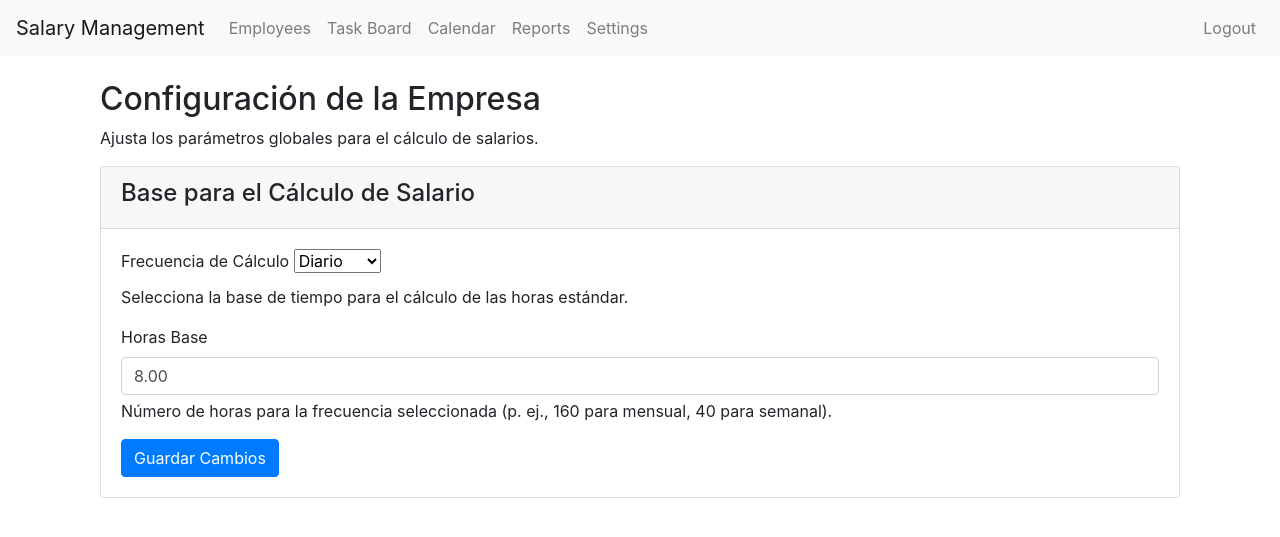
After one commit to bambinounos/employees-overtime, a Django app: page /settings/ in a window 1280 px wide. The commit adds this page. Shown: the top 537 px of the page. Run offline with Django 5.2, Linux system fonts and the light colour scheme; a user stored in the database is signed in; data comes from the database, SQL or seed files in the repository; both versions use the stored data as it was after the commit; some libraries are stand-ins or nearby versions.

Commit message:
feat: Make work hours configurable for salary calculation
Adds a new "Settings" page where administrators can configure the base work hours for salary calculation.

The settings allow specifying the number of hours and whether they are on a monthly, weekly, or daily basis.

The salary calculation logic is updated to use these new settings.

Includes a data migration to create default settings.

```diff
--- a/employees/models.py
+++ b/employees/models.py
@@ -91,9 +91,30 @@ class Employee(models.Model):
         total_hours_worked = sum(log.hours_worked for log in work_logs)
         total_overtime_hours = sum(log.overtime_hours for log in work_logs)
 
-        # Using 160 as the standard monthly hours, per user request
-        monthly_hours = 160
-        hourly_rate = base_salary / Decimal(monthly_hours)
+        # Load company settings to determine the basis for salary calculation
+        settings = CompanySettings.load()
+        monthly_hours = Decimal('0.00')
+
+        if settings.calculation_basis == 'monthly':
+            monthly_hours = settings.base_hours
+        elif settings.calculation_basis == 'weekly':
+            # Approximate monthly hours by multiplying by the average number of weeks in a month
+            monthly_hours = settings.base_hours * Decimal('4.333')
+        elif settings.calculation_basis == 'daily':
+            # Calculate the number of working days (Mon-Fri) in the given month and year
+            import calendar
+            cal = calendar.Calendar()
+            work_days = 0
+            for day in cal.itermonthdays2(year, month):
+                if day[0] != 0 and day[1] < 5: # day[1] is the weekday (0=Mon, 6=Sun)
+                    work_days += 1
+            monthly_hours = settings.base_hours * Decimal(work_days)
+
+        if monthly_hours <= 0:
+             # Fallback to a default if hours are not set, to avoid division by zero
+            monthly_hours = Decimal('160')
+
+        hourly_rate = base_salary / monthly_hours
         overtime_rate = hourly_rate * Decimal(1.5)
 
         work_pay = total_hours_worked * hourly_rate
@@ -250,3 +271,39 @@ class ManualKpiEntry(models.Model):
 
     def __str__(self):
         return f"Entry for {self.employee.name} regarding {self.kpi.name} on {self.date}"
+
+class CompanySettings(models.Model):
+    """Singleton model to store company-wide settings."""
+    name = models.CharField(max_length=255, default="Default Settings", unique=True)
+
+    CALCULATION_BASIS_CHOICES = [
+        ('monthly', 'Monthly'),
+        ('weekly', 'Weekly'),
+        ('daily', 'Daily'),
+    ]
+    calculation_basis = models.CharField(
+        max_length=10,
+        choices=CALCULATION_BASIS_CHOICES,
+        default='monthly',
+        help_text="The basis for salary calculation (e.g., monthly, weekly, or daily hours)."
+    )
+    base_hours = models.DecimalField(
+        max_digits=5,
+        decimal_places=2,
+        default=160.00,
+        help_text="The number of base hours corresponding to the selected calculation basis."
+    )
+
+    def __str__(self):
+        return self.name
+
+    def save(self, *args, **kwargs):
+        # Enforce a single instance of settings
+        self.pk = 1
+        super(CompanySettings, self).save(*args, **kwargs)
+
+    @classmethod
+    def load(cls):
+        # Convenience method to get the single settings object
+        obj, created = cls.objects.get_or_create(pk=1)
+        return obj
--- a/employees/templates/employees/base.html
+++ b/employees/templates/employees/base.html
@@ -24,6 +24,11 @@
                 <li class="nav-item">
                     <a class="nav-link" href="{% url 'performance_report' %}">{% trans "Reports" %}</a>
                 </li>
+                {% if user.is_superuser %}
+                <li class="nav-item">
+                    <a class="nav-link" href="{% url 'company_settings' %}">{% trans "Settings" %}</a>
+                </li>
+                {% endif %}
             </ul>
             <ul class="navbar-nav">
                 {% if user.is_authenticated %}
--- /dev/null
+++ b/employees/templates/employees/company_settings.html
@@ -0,0 +1,46 @@
+{% extends "employees/base.html" %}
+
+{% block title %}Configuración de la Empresa{% endblock %}
+
+{% block content %}
+<div class="container mt-4">
+    <h2>Configuración de la Empresa</h2>
+    <p>Ajusta los parámetros globales para el cálculo de salarios.</p>
+
+    {% if messages %}
+        {% for message in messages %}
+            <div class="alert alert-success" role="alert">
+                {{ message }}
+            </div>
+        {% endfor %}
+    {% endif %}
+
+    <div class="card">
+        <div class="card-header">
+            <h4>Base para el Cálculo de Salario</h4>
+        </div>
+        <div class="card-body">
+            <form method="post">
+                {% csrf_token %}
+                <div class="mb-3">
+                    <label for="calculation_basis" class="form-label">Frecuencia de Cálculo</label>
+                    <select class="form-select" id="calculation_basis" name="calculation_basis">
+                        <option value="monthly" {% if settings.calculation_basis == 'monthly' %}selected{% endif %}>Mensual</option>
+                        <option value="weekly" {% if settings.calculation_basis == 'weekly' %}selected{% endif %}>Semanal</option>
+                        <option value="daily" {% if settings.calculation_basis == 'daily' %}selected{% endif %}>Diario</option>
+                    </select>
+                    <div class="form-text">Selecciona la base de tiempo para el cálculo de las horas estándar.</div>
+                </div>
+
+                <div class="mb-3">
+                    <label for="base_hours" class="form-label">Horas Base</label>
+                    <input type="number" step="0.01" class="form-control" id="base_hours" name="base_hours" value="{{ settings.base_hours|stringformat:".2f" }}">
+                    <div class="form-text">Número de horas para la frecuencia seleccionada (p. ej., 160 para mensual, 40 para semanal).</div>
+                </div>
+
+                <button type="submit" class="btn btn-primary">Guardar Cambios</button>
+            </form>
+        </div>
+    </div>
+</div>
+{% endblock %}
--- a/employees/urls.py
+++ b/employees/urls.py
@@ -10,6 +10,7 @@ urlpatterns = [
     path('employees/<int:employee_id>/salary/', views.employee_salary, name='employee_salary'),
     path('board/', views.task_board, name='task_board'),
     path('reports/', views.performance_report, name='performance_report'),
+    path('settings/', views.company_settings, name='company_settings'),
     path('login/', auth_views.LoginView.as_view(template_name='employees/login.html'), name='login'),
     path('logout/', auth_views.LogoutView.as_view(next_page='index'), name='logout'),
     path('api/', include('employees.api_urls')),
--- a/employees/views.py
+++ b/employees/views.py
@@ -1,9 +1,12 @@
 import csv
 from django.http import HttpResponse
-from django.shortcuts import render
-from .models import Employee, WorkLog, TaskBoard, EmployeePerformanceRecord
+from django.shortcuts import render, redirect
+from .models import Employee, WorkLog, TaskBoard, EmployeePerformanceRecord, CompanySettings
 from django.contrib.auth.decorators import login_required
 from datetime import date
+from decimal import Decimal
+from django.contrib import messages
+import calendar
 
 def index(request):
     """Renders the home page."""
@@ -99,3 +102,25 @@ def performance_report(request):
         'records': records,
     }
     return render(request, 'employees/performance_report.html', context)
+
+
+@login_required
+def company_settings(request):
+    """
+    View to manage company-wide settings.
+    """
+    settings = CompanySettings.load()
+
+    if request.method == 'POST':
+        settings.calculation_basis = request.POST.get('calculation_basis', settings.calculation_basis)
+        base_hours = request.POST.get('base_hours')
+        if base_hours:
+            settings.base_hours = Decimal(base_hours)
+        settings.save()
+        messages.success(request, 'Configuración guardada exitosamente.')
+        return redirect('company_settings')
+
+    context = {
+        'settings': settings,
+    }
+    return render(request, 'employees/company_settings.html', context)
```
Also changed, not shown: db.sqlite3, employees/migrations/0006_companysettings.py (added), employees/migrations/0007_populate_company_settings.py (added).
